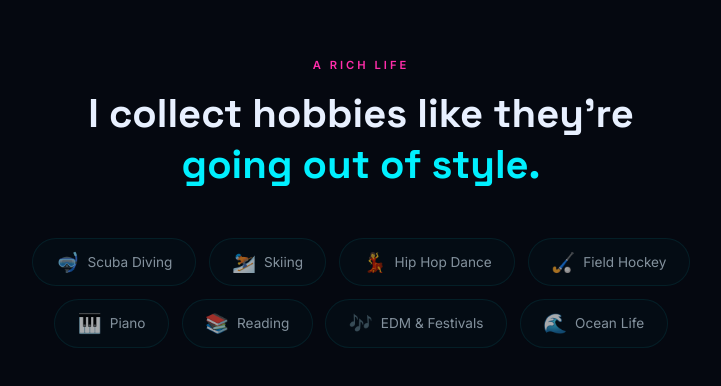
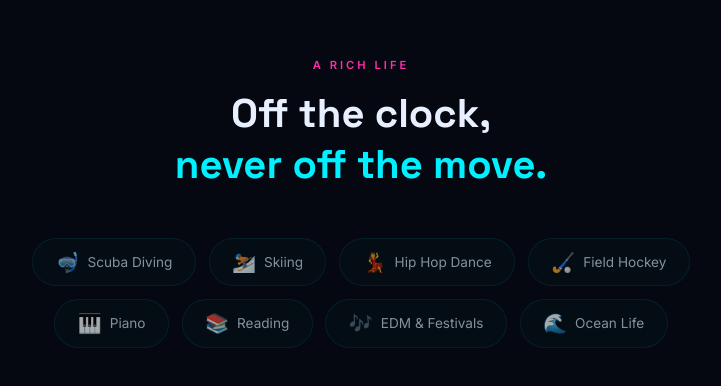
Before and after one commit to aygaribaldi/aygaribaldi.github.io, a React (Vite) app: page / in a window 1280 px wide. Shown: the part 2438-2824 px from the top of the page, without its empty margins (279-1000 px from the left). Built offline with nearby package versions, Linux system fonts and the light colour scheme.

Commit message:
Update hobbies heading to something less cheesy

```diff
--- a/src/sections/Life.tsx
+++ b/src/sections/Life.tsx
@@ -14,8 +14,8 @@ export default function Life() {
     <section id="life" className="hobbies-section">
       <div className="tag">A Rich Life</div>
       <h2 className="heading">
-        I collect hobbies like they're<br />
-        <span>going out of style.</span>
+        Off the clock,<br />
+        <span>never off the move.</span>
       </h2>
       <div className="hobby-pills">
         {hobbies.map(h => (
```
